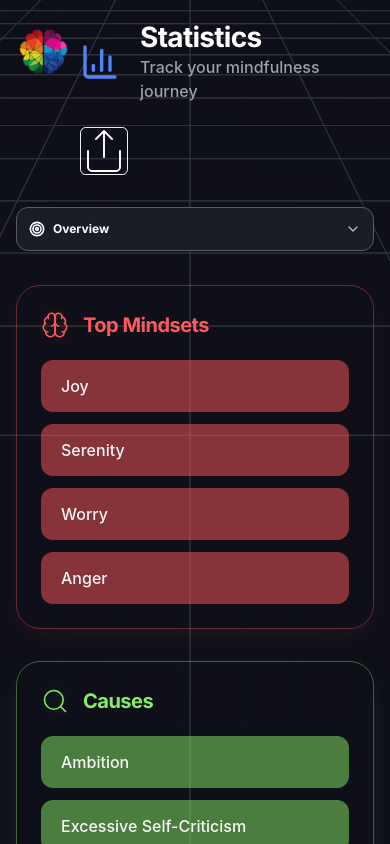
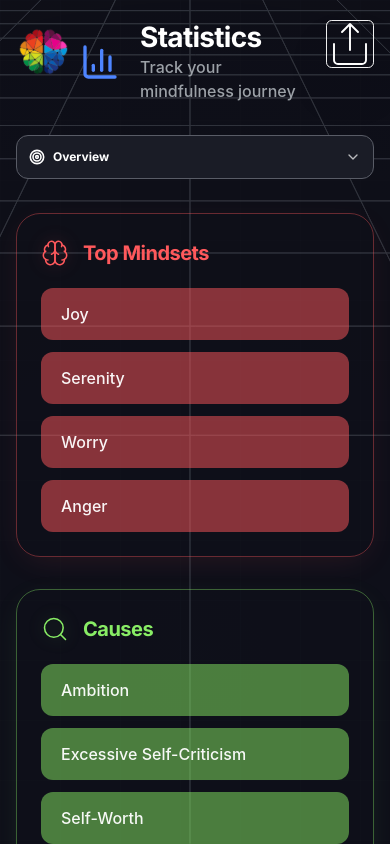
Before and after one commit to HafizAbeer/mind-set-1, a React (Vite) app: page /statistics-detail in a window 390 px wide. Shown: the top 844 px of the page. Built offline with nearby package versions, Linux system fonts and the light colour scheme; a web font is replaced by a local one.

Commit message:
Statistics: keep header a single row so the share button sits top-right
Header stays flex-row on mobile (was flex-col, stacking the share button
below the title); the title block can shrink (min-w-0) so the share/export
button aligns to the top-right of the header on all screen sizes.

```diff
--- a/src/pages/StatisticsDetail.jsx
+++ b/src/pages/StatisticsDetail.jsx
@@ -381,8 +381,8 @@ const StatisticsDetail = () => {
 
       <main className="relative z-10 flex flex-col items-center px-4 sm:px-8 pt-[20px] pb-12">
         <div className="w-full max-w-[1300px] flex flex-col gap-8 md:gap-10">
-          <header className="flex flex-col md:flex-row items-start md:items-center justify-between gap-6 pl-16 xl:pl-0">
-            <div className="flex flex-col sm:flex-row sm:items-center gap-4 sm:gap-8 w-full md:w-auto">
+          <header className="flex flex-row items-start md:items-center justify-between gap-6 pl-16 xl:pl-0">
+            <div className="flex flex-col sm:flex-row sm:items-center gap-4 sm:gap-8 min-w-0 md:w-auto">
               <div className="flex items-center gap-5">
                 <img
                   src={statisticIcon}
```
